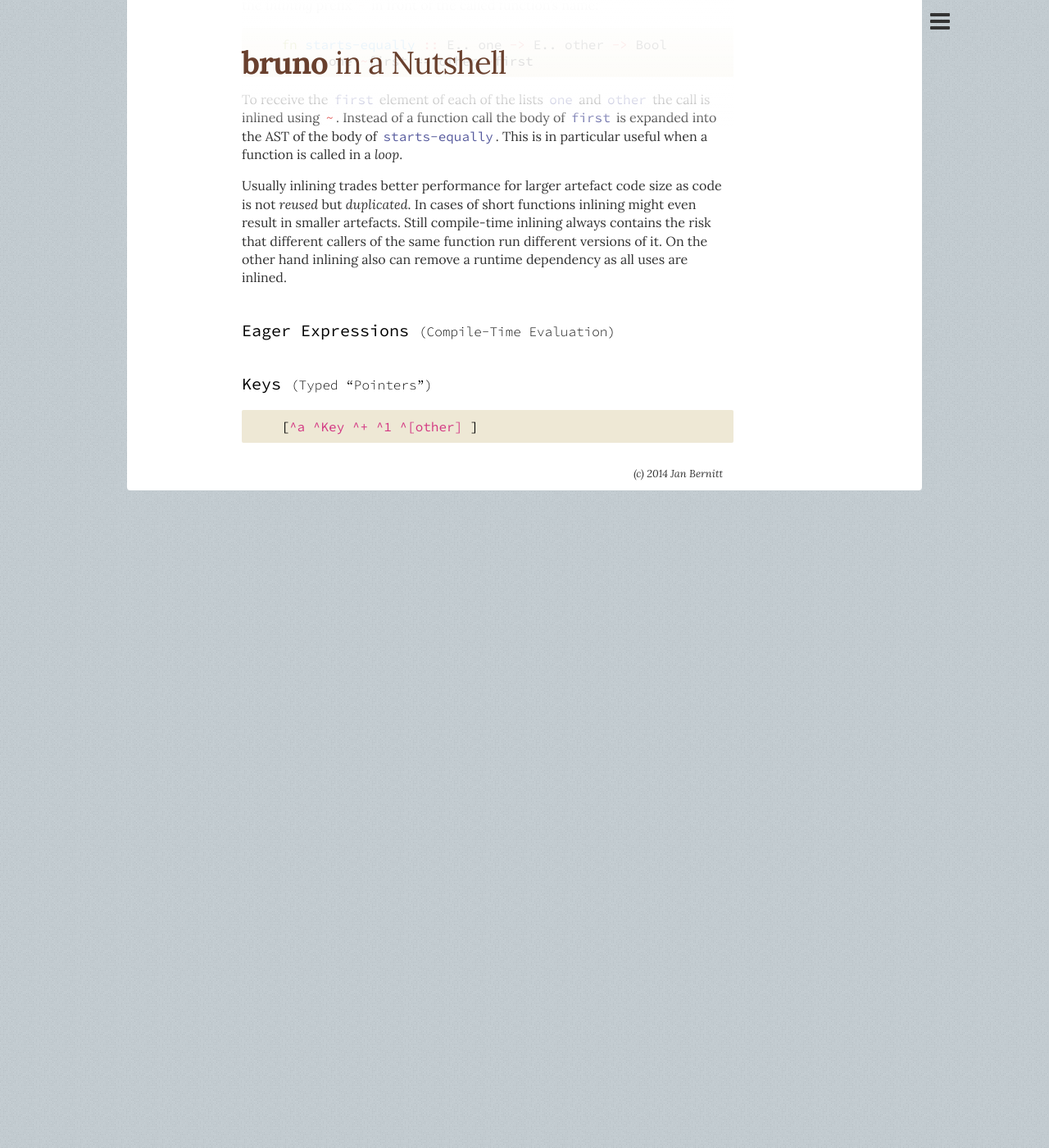
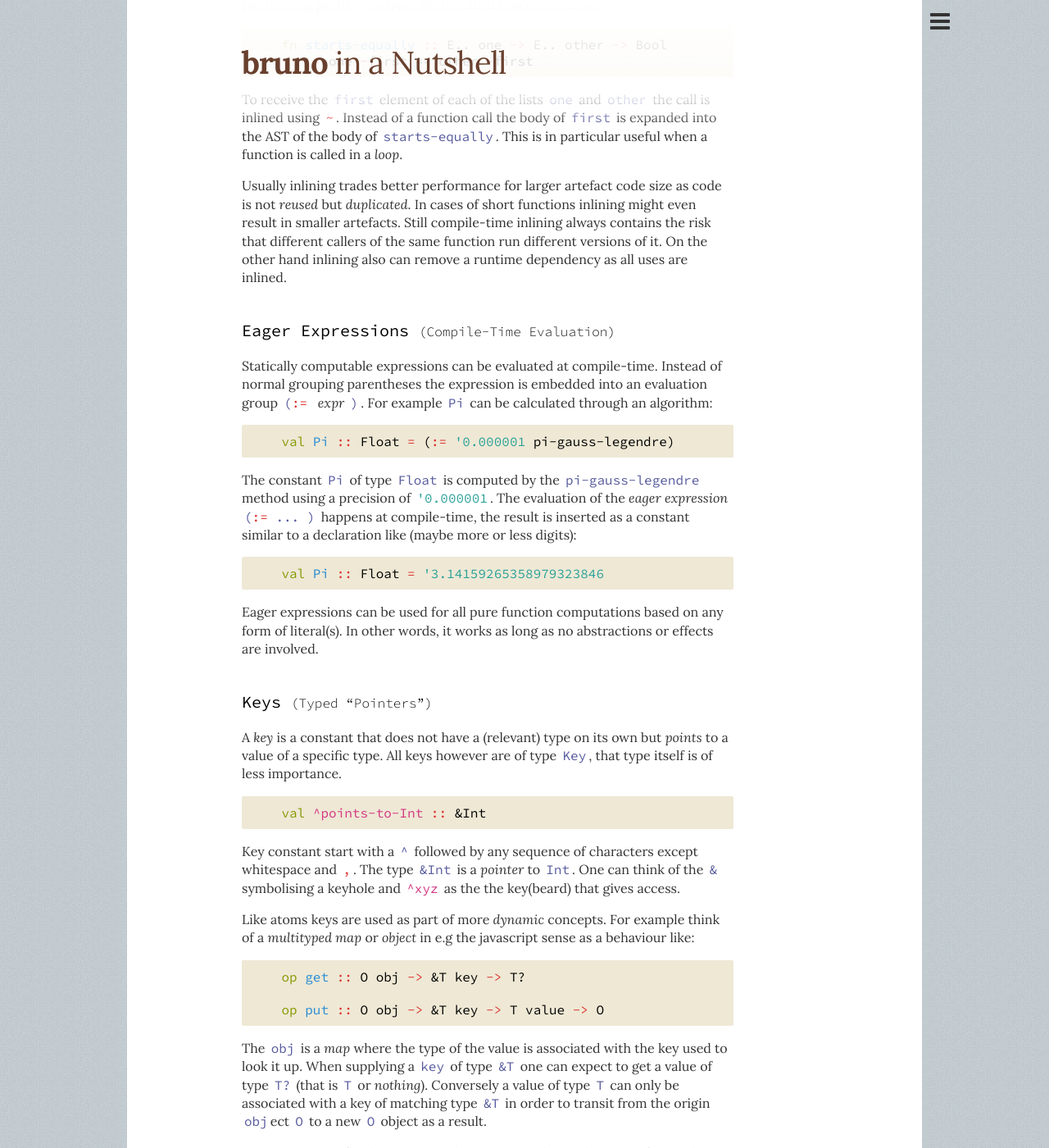
Before and after one commit to bruno-lang/bruno-lang.github.io, a Jekyll site: the page built from learn/index.md, in a window 1280 px wide and 1400 px high, scrolled down 11843 px. Shown: the whole window at 82% size. Built offline with Jekyll 4.4.1, drawn with Linux system fonts in a browser that asks for light colours; nearby versions of some CDN libraries; before the commit the page ends 12473 px from its top, so only the background shows below that; some of the changed text lies outside the part shown.

Commit message:
learn: advanced topics

```diff
--- a/_layouts/default.html
+++ b/_layouts/default.html
@@ -30,6 +30,7 @@
 	.replace(/(\^[^\s,]+)/g, "<key>$1</key>")
 	.replace(/(\?[a-z0-9]+)/g, "<var>$1</var>")
 	.replace(/(\~)([a-z]|$)/g, "<op>$1</op>$2")
+	.replace(/(\()(:=)/g, "$1<op>$2</op>")
 	.replace(/<lit>('[0-9.e+-]+)([a-zA-Z]+)<\/lit>/g, "<lit>$1<uom>$2</uom></lit>")
 	.replace(/(\s=\s|,|_|\s-&gt;|\\=|\\)/g, "<op>$1</op>")
 	.replace(/(::)/g, "<as>$1</as>")
--- a/learn/index.md
+++ b/learn/index.md
@@ -502,8 +502,52 @@
 
 
 ### Eager Expressions _(Compile-Time Evaluation)_
+Statically computable expressions can be evaluated at compile-time. Instead of
+normal grouping parentheses the expression is embedded into an evaluation
+group `(:= ` _expr_ `)`. For example `Pi` can be calculated through an algorithm:
 
+		val Pi :: Float = (:= '0.000001 pi-gauss-legendre)
+
+The constant `Pi` of type `Float` is computed by the `pi-gauss-legendre` method
+using a precision of `'0.000001`. The evaluation of the _eager expression_
+`(:= ... )` happens at compile-time, the result is inserted as a constant similar
+to a declaration like (maybe more or less digits):
+
+		val Pi :: Float = '3.14159265358979323846
+
+Eager expressions can be used for all pure function computations based on
+any form of literal(s). In other words, it works as long as no abstractions
+or effects are involved.
 
 ### Keys _(Typed "Pointers")_
+A _key_ is a constant that does not have a (relevant) type on its own but
+_points_ to a value of a specific type. All keys however are of type `Key`, that
+type itself is of less importance.
+
+		val ^points-to-Int :: &Int
+
+Key constant start with a `^` followed by any sequence of characters except
+whitespace and `,`. The type `&Int` is a _pointer_ to `Int`. One can think of
+the `&` symbolising a keyhole and `^xyz` as the the key(beard) that gives access.
+
+Like atoms keys are used as part of more _dynamic_ concepts. For example think
+of a _multityped map_ or _object_ in e.g the javascript sense as a behaviour like:
+
+		op get :: O obj -> &T key -> T?
+
+		op put :: O obj -> &T key -> T value -> O
+
+The `obj` is a _map_ where the type of the value is associated with the key used
+to look it up. When supplying a `key` of type `&T` one can expect to get a
+value of type `T?` (that is `T` or _nothing_). Conversely a value of type `T`
+can only be associated with a key of matching type `&T` in order to transit from
+the origin `obj`ect `O` to a new `O` object as a result.
+
+Keys use a more flexible naming schema to provide a wide range of possible names
+without "polluting" the single overall namespace.
 
 		[^a ^Key ^+ ^1 ^[other] ]
+
+The list shows kins of different valid _keys_. In contrast to atoms keys are
+declared as `val` constants. Two keys are consequently equal if they point to
+the same constant.
```
